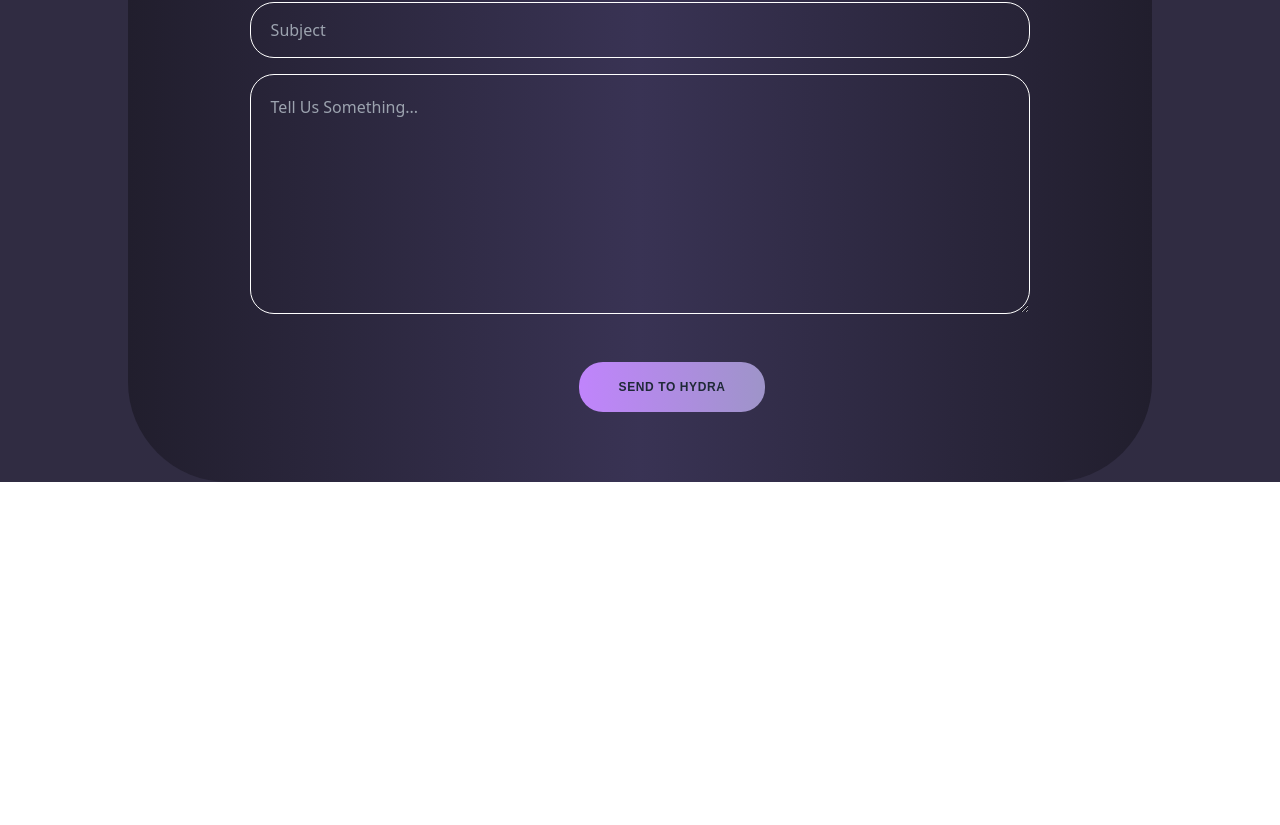
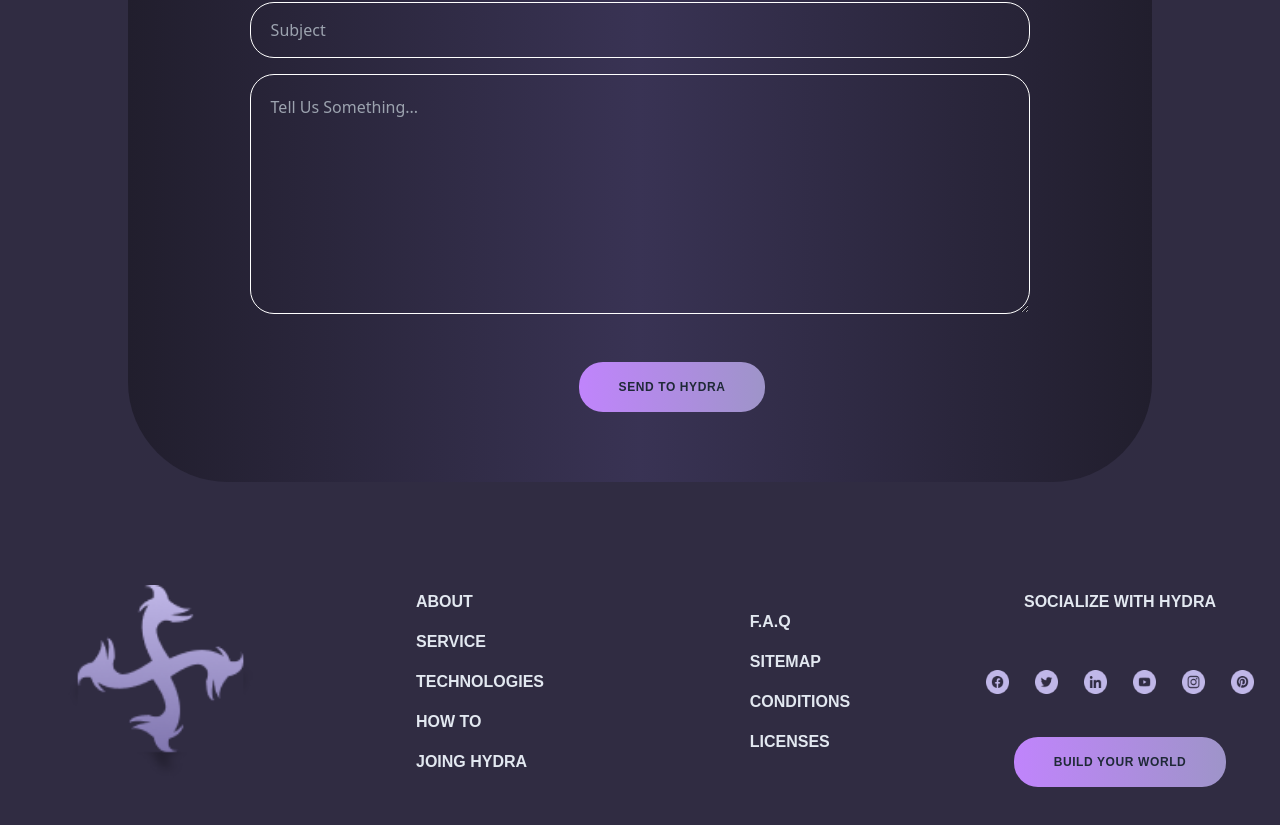
Before and after one commit to radlarabi/hydra, a Next.js app: page / in a window 1280 px wide. Shown: the part 3473-4298 px from the top of the page. Before the commit the page ends 3955 px from the top, so only its background shows below. Built offline with nearby package versions, Linux system fonts and the light colour scheme.

Commit message:
add the footer

```diff
--- /dev/null
+++ b/public/media.json
@@ -0,0 +1,20 @@
+[
+    {
+        "link":"/assets/facebook.png"
+    },
+    {
+        "link":"/assets/twitter.png"
+    },
+    {
+        "link":"/assets/linkedin.png"
+    },
+    {
+        "link":"/assets/youtube.png"
+    },
+    {
+        "link":"/assets/instagram.png"
+    },
+    {
+        "link":"/assets/pinterest.png"
+    }
+]
--- /dev/null
+++ b/src/components/Footer.jsx
@@ -0,0 +1,78 @@
+import Image from "next/image"
+import medias from "../../public/media.json"
+export default function Footer(){
+    const Links = ["ABOUT", "SERVICE", "TECHNOLOGIES", "HOW TO", "JOING HYDRA"];
+    const faqs = ["F.A.Q", "SITEMAP", "CONDITIONS", "LICENSES"];
+
+    return (
+        <div className="min-h-[40vh] pt-[10vh]">
+            <div className="mianFooter  min-h-[30vh] flex justify-around items-center ">
+                <div className="log min-h-[30vh] w-full  ml-[1vw] mr-[1vw] flex justify-center items-center">
+                    <Image
+                        className=""
+                        src={"/assets/Frame.png"}
+                        width={185}
+                        height={187}
+                    />
+                </div>
+                <div className="navLinks min-h-[30vh] w-full  ml-[1vw] mr-[1vw] flex justify-center items-center">
+                    <ul className="flex flex-col items-start justify-center">
+                        {
+                            Links.map((link, index) => (
+                                <li key={index} className="text-slate-200 pt-[1vh] pb-[1vh] text-[16px] font-nav font-semibold pl-[1vw] pr-[1vw] ">
+                                    {link}
+                                </li>
+                            ))
+                        }
+                    </ul>
+                </div>
+                <div className="faq min-h-[30vh] w-full  ml-[1vw] mr-[1vw] flex justify-center items-center">
+                    <ul className="flex flex-col items-start justify-start">
+                        {
+                            faqs.map((faq, index) => (
+                                <li key={index} className="text-slate-200 pt-[1vh] pb-[1vh] text-[16px] font-nav font-semibold pl-[1vw] pr-[1vw] ">
+                                    {faq}
+                                </li>
+                            ))
+                        }
+                    </ul>
+                </div>
+                <div className="socialMedia  min-h-[30vh] w-full  ml-[1vw] mr-[1vw] flex flex-col justify-center items-center">
+                    <div className=" min-h-[10vh] w-full flex items-center justify-center">
+                        <p className="text-slate-200 text-[16px] font-nav font-semibold">
+                            SOCIALIZE WITH HYDRA
+                        </p>
+                    </div>
+                    <div className=" min-h-[10vh] w-full flex items-center justify-center">
+                        <ul className="flex  items-center justify-center">
+                            {
+                                medias.map((media, index) => (
+                                <li key={index} className="text-slate-200 pt-[1vh] pb-[1vh] text-[16px] font-nav font-semibold pl-[1vw] pr-[1vw] ">
+                                    <Image
+                                        src={media.link}
+                                        width={32}
+                                        height={32}
+                                    />
+                                </li>
+                                ))
+                            }
+                        </ul>
+                    </div>
+                    <div className=" min-h-[10vh] w-full flex items-center justify-center">
+                        <div className="signUp">
+                            <button type="button" className="submit tracking-wider text-gray-800 text-[12px] font-nav font-semibold p-4 bg-gradient-to-r from-purple-400 to-custom-purple rounded-3xl lg:pl-10 lg:pr-10 pr-[6vw] pl-[6vw]">
+                                BUILD YOUR WORLD
+                            </button>
+                        </div>
+                    </div>
+                </div>
+            </div>
+            <div className="Border  min-h-[1px]">
+
+            </div>
+            <div className="copyright min-h-[10vh]">
+
+            </div>
+        </div>
+    )
+}
--- a/src/pages/index.js
+++ b/src/pages/index.js
@@ -7,6 +7,7 @@ import Cards from "@/components/Cards"
 import Partners from "@/components/Partners"
 import HowHydra from "@/components/HowHydra"
 import JoinForm from "@/components/JoinForm"
+import Footer from "@/components/Footer"
 
 export default function Home() {
   return (
@@ -30,6 +31,9 @@ export default function Home() {
       <div className="cards ">
         <JoinForm/>
       </div>
+      <div className="footer ">
+        <Footer/>
+      </div>
     </main>
   );
 }
```
